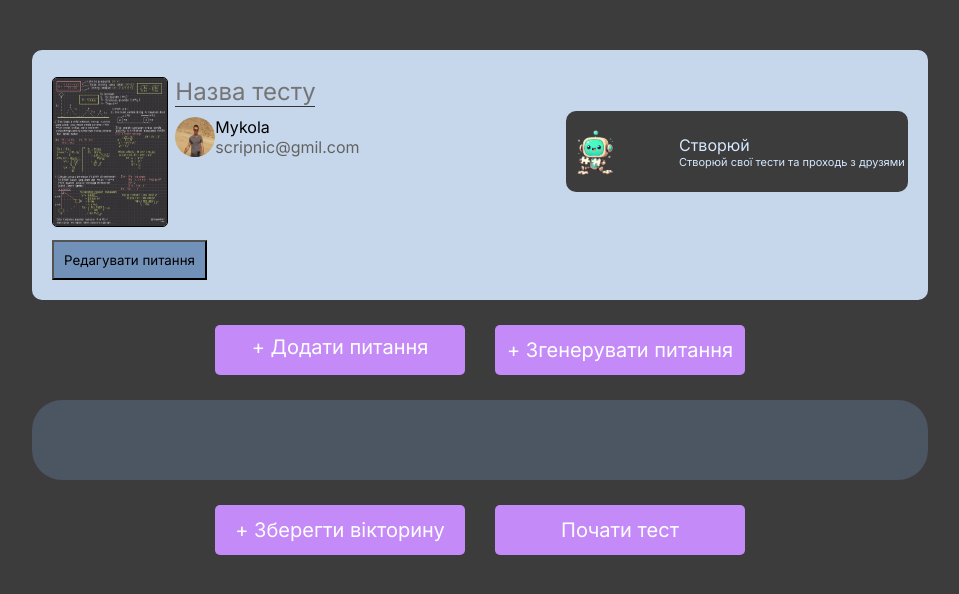
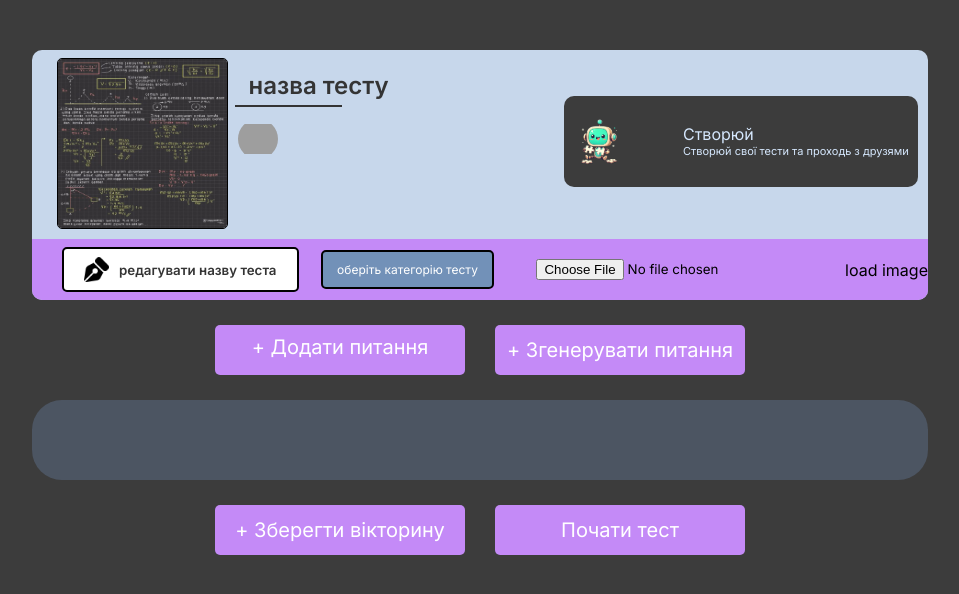
Before and after one commit to Pranichek/WebQuiz, a Python web app: template quiz/templates/test.html in a window 1280 px wide. Shown: the part 80-674 px from the top of the page, without its empty margins (160-1119 px from the left). Run offline with Jinja, Linux system fonts and the light colour scheme; the template is opened without the code that fills it, so the values that code supplies are empty; grey boxes are pictures that could not be loaded.

Commit message:
add all settings for creating test

```diff
--- a/manage.py
+++ b/manage.py
@@ -3,7 +3,7 @@ import Project
 def main():
     try:
         Project.execute()
-        Project.project.run(debug = True, port = 8002)
+        Project.project.run(debug = True)
     except Exception as error:
         print(error)
 
--- a/quiz/models.py
+++ b/quiz/models.py
@@ -12,6 +12,7 @@ class Test(flask_login.UserMixin, DATABASE.Model):
     answers = DATABASE.Column(DATABASE.Text, nullable = False)
     question_time = DATABASE.Column(DATABASE.String, nullable = False)
     image = DATABASE.Column(DATABASE.String)
+    category = DATABASE.Column(DATABASE.String, nullable = False)
 
     # Зв'язок з таблицею User
     user_id = DATABASE.Column(DATABASE.Integer, DATABASE.ForeignKey("user.id"), nullable=False)
--- a/quiz/static/css/test.css
+++ b/quiz/static/css/test.css
@@ -13,7 +13,7 @@ form{
 .top-block{
     display: flex;
     flex-direction: column;
-    padding: 20px;
+    /* padding: 20px; */
     gap: 7px;
     width: 100%;
     height: 250px;
@@ -26,39 +26,132 @@ form{
     display: flex;
     justify-content: space-between;
     width: 100%;
-    height: 350px;
+    height: 75%;
+    /* background-color: #94C4FF; */
+}
+
+.additional-buttons{
+    display: flex;
+    width: 100%;
+    justify-content: space-between;
+    width: 100%;
+    height: 25%;
+    background-color: #C48AF7;
 }
 
 .info-block{
     display: flex;
-    align-items: start;
+    align-items: center;
+    flex-direction: row;
+    justify-content: start;
     gap: 7px;
-    width: 40%;
+    width: 60%;
+    height: 100%;
+    /* background-color: blue; */
 }
 
+
+
 .info{
+    /* width: 80%; */
     display: flex;
     flex-direction: column;
     align-items: start;
     justify-content: start;
     gap: 10px;
+    height: 100%;
+    /* background-color: #94C4FF; */
+    padding-top: 15px;
 }
 
 .test-title-input{
-    width: 50%;
-    min-width: 140px;
+    /* width: 50%; */
+    /* min-width: 140px; */
     height: 30px;
     font-size: 24px;
     border: none;
-    border-bottom: 1px solid #343434;
-    background-color: #C7D7EB;
+    color: #343434;
+    max-width: 150px;
+    margin-left: 9%;
+    background: none;
+    background-color: none;
+    border: none;
+    outline: none;
+    transform: translateY(5px);
+    font-weight: 600;
+}
+
+
+.type{
+    position: relative;
+    z-index: 2;
+    display: flex;
+    flex-direction: column;
+    width: fit-content;
+}
+
+.type-p{
+    align-items: center;
+    cursor: pointer;
+    background: #7291B8;
+    padding: 10px 14px;
+    font-size: 12px;
+    border-radius: 3px;
+    color: #ffffff;
+    font-weight: 400;
+    /* margin-right: 44px; */
+    border: 2px black solid;
+    border-radius: 5px;
+    margin-right: 20px;
+    position: relative;
+}
+
+.hidden-list{
+    display: none;
+}
+
+#timeList{
+    position: absolute;
+    top: 48%;
+    border-radius: 5px;
+    cursor: pointer;
+    background: #7291B8;
+    list-style-type: none;
+    border: 2px black solid;
+    width: 13%;
+    text-align: start;
+    color: #ffffff;
+    font-size: 17px;
+}
+
+#timeList li{
+    padding: 6px 14px;
+    font-size: 20px;
+    font-family: 'Inter', sans-serif;
+}
+
+.test-title-input:disabled {
+    -webkit-text-fill-color: #343434;
+}
+
+
+.test-title-input:enabled {
+    -webkit-text-fill-color: #343434;
+}
+
+.under-line{
+    background-color: #343434;
+    width: 71%;
+    height: 1.5px;
 }
 
 .test-cover{
-    width: 150px;
-    height: 150px;
+    width: 171px;
+    height: 171px;
     border: 1px solid black;
     border-radius: 5px;
+    margin-left: 25px;
+    margin-top: 5px;
 }
 
 .creator-info{
@@ -71,8 +164,37 @@ form{
     border-radius: 100%;
 }
 
-.creator-email{
+.sign{
+    width: 25px;
+    height: 25px;
+}
+
+.creator-email, .creator-name{
     color: #636262;
+}
+
+.avatar{
+    object-fit: contain;
+    width: 100%;
+    height: 100%;
+}
+
+.avatar-circle{
+    object-fit: contain;
+    display: flex;
+    justify-content: center;
+    align-items: center;
+    width: 45px;
+    height: 45px;
+    /* width: 25%;
+    height: 100%; */
+    /* border: 1px black solid; */
+    border-radius: 50%;
+    overflow: hidden;
+    display: flex;
+    justify-content: center;
+    align-items: center;
+    margin-right: 5px;
 }
 
 .gray-block{
@@ -82,6 +204,7 @@ form{
     height: 50%;
     border-radius: 10px;
     background-color: #3C3C3C;
+    margin-right: 10px;
 }
 
 .mini-robot{
@@ -97,16 +220,30 @@ form{
     font-size: 11px;
 }
 
-.additional-buttons{
+
+/* .set-name{
+    padding: 12px 20px 12px 20px;
+    border: 2px black solid;
+    border-radius: 5px;
+    background-color: #ffffff;
+    margin-left: 30px;
+    color: #343434;
+    text-align: right;
+    padding-left: 60px;
+    transform: translateY(-5px);
+} */
+.set-name {
     display: flex;
-    width: 100%;
-    justify-content: start;
-    /* background-color: #C48AF7; */
-}
+    align-items: center;
+    gap: 10px; /* расстояние между иконкой и текстом */
 
-.set-name{
-    padding: 10px;
-    background-color: #7291B8;
+    padding: 8px 20px;
+    border: 2px black solid;
+    border-radius: 5px;
+    background-color: #ffffff;
+    margin-left: 30px;
+    color: #343434;
+    font-weight: 600;
 }
 
 .buttons{
@@ -207,3 +344,8 @@ form{
     /* width: 30%; */
     font-size: 13px;
 }
+
+.test-title-input:disabled {
+    color: #343434;
+    opacity: 1;
+}
--- a/quiz/static/js/test.js
+++ b/quiz/static/js/test.js
@@ -153,4 +153,35 @@ document.body.onmouseup = function() {
     if (InputName != document.activeElement){
         InputName.disabled = true;
     }
-  }
+}
+
+document.addEventListener('keydown', function(event) {
+    if (event.key === 'Enter') {
+      // КОд який при натискані кнопки enter буде працювати
+      InputName.disabled = true;
+      document.getElementById('main-form').addEventListener('submit', function(event) {
+            // Your code here
+            event.preventDefault();
+        });
+    }
+  });
+
+window.addEventListener(
+    'load',
+    () => {
+        let AvatarImage = document.querySelector(".avatar")
+
+        console.log("AvatarImage.dataset.size =", AvatarImage.dataset.size)
+        // подгружаем размер картинки тот что установил пользователь
+        AvatarImage.style.width = `${AvatarImage.dataset.size}%`;
+        AvatarImage.style.height = `${AvatarImage.dataset.size}%`;
+    }
+)
+
+
+
+// КОд який під час відправки даних input title_test робить не disabled, щоб модна було відправити дані
+document.getElementById("main-form").addEventListener("submit", function () {
+    const input = document.querySelector(".test-title-input");
+    input.disabled = false;
+});
--- /dev/null
+++ b/quiz/static/js/test_category.js
@@ -0,0 +1,33 @@
+const timeList = document.getElementById("timeList");
+const liList = document.getElementsByTagName("li");
+const time = document.getElementById("time");
+
+time.addEventListener("click", ()=>{
+    if (timeList.classList.contains("hidden-list")){
+        timeList.classList.remove("hidden-list");
+    } else{
+        timeList.classList.add("hidden-list");
+    }
+
+})
+
+for (let li of liList){
+    li.addEventListener("click", ()=>{
+        time.textContent = li.textContent;
+        timeList.classList.add("hidden-list");
+        document.cookie = `category=${li.textContent}; path=/;`;
+    })
+}
+
+window.addEventListener(
+    'load',
+    () => {
+        let cookies = document.cookie.match("category")
+        if (cookies){
+            let cookiename = document.cookie.split("category=")[1].split(";")[0];
+            time.textContent = cookiename
+        }else{
+            time.textContent = "оберіть категорію тесту "
+        }
+    }
+)
--- a/quiz/templates/test.html
+++ b/quiz/templates/test.html
@@ -9,25 +9,30 @@
 {% endblock %}
 
 {% block content %}
-    <form action="" method="post">
+    <form action="" method="post" id="main-form" enctype="multipart/form-data">
 
         <div class="top-block">
             <div class="main-info">
 
                 <div class="info-block">
-                    <img src="{{ url_for('test_pass.static', filename='images/cover.png') }}" alt="" class="test-cover">
+                    <img  src="{{ url_for('test_pass.static', filename='images/cover.png') }}" alt="" class="test-cover">
 
                     <div class="info">
-                        <input class="test-title-input" type="text" name="test_title" onchange="saveName();" placeholder="Назва тесту" disabled>
+                        <input class="test-title-input" type="text" name="test_title" onchange="saveName();" placeholder="назва тесту" disabled>
+                        <div class="under-line"></div>
                         <div class="creator-info">
-                            <img src="{{ url_for('test_pass.static', filename='images/avatar.jpg') }}" alt="">
+                            <!-- <img src="{{ url_for('test_pass.static', filename='images/avatar.jpg') }}" alt=""> -->
+                            <div class="avatar-circle">
+                                <img data-size="{{ user.size_avatar }}" class="avatar" src="{{ url_for('profile.static', filename='images/edit_avatar/' + user.email +'/'+ user.name_avatar ) }}" alt="avatar">
+                            </div>
                             <div class="cretor-data">
-                                <p class="creator-name">Mykola</p>
-                                <p class="creator-email">scripnic@gmil.com</p>
+                                <p class="creator-name">{{ user.username }}</p>
+                                <p class="creator-email">{{ user.email }}</p>
                             </div>
                         </div>
                     </div>
                 </div>
+
                 <div class="gray-block">
                     <img class="mini-robot" src="{{ url_for('test_pass.static', filename='images/mini-robot.png') }}" alt="">
                     <span>
@@ -39,8 +44,28 @@
 
             <div class="additional-buttons">
                 <div>
-                    <button class="set-name" type="button" onclick="ChangeName();">Редагувати питання</button>
+                    <button class="set-name" type="button" onclick="ChangeName();">
+                        <img class="sign" src="{{ url_for('test_pass.static', filename = 'images/pen.png') }}" alt="">
+                        редагувати назву теста
+                    </button>
+                    <!-- <img class="sign" src="{{ url_for('test_pass.static', filename = 'images/pen.png') }}" alt=""> -->
                 </div>
+                <!-- <div class="type-test"> -->
+                <div class="timer"><p class="timer-p type-p" id="time">оберіть категорію тесту </p>
+                    <ul id="timeList" class="hidden-list">
+                        <li>математика </li>
+                        <li>англійська </li>
+                        <li>програмування </li>
+                        <li>історія</li>
+                        <li>фізика</li>
+                        <li>хімія</li>
+                        <li>інше</li>
+                    </ul>
+                </div>
+
+                <input id="image" name="image" type="file" accept="image/*">
+                <label for="image">load image</label>
+                <!-- </div> -->
             </div>
         </div>
 
@@ -89,4 +114,5 @@
 
 {% block scripts %}
     <script src="{{ url_for('test_pass.static', filename='js/test.js') }}"></script>
+    <script src="{{ url_for('test_pass.static', filename='js/test_category.js') }}"></script>
 {% endblock %}
--- a/userprofile/templates/edit_avatar.html
+++ b/userprofile/templates/edit_avatar.html
@@ -47,7 +47,7 @@
                 <form action="" method="post" id="send-picture" enctype='multipart/form-data'>
                     <label for="file"><img class="button-image" src="{{ url_for('edit_avatar.static', filename='images/edit_avatar/photo.png') }}" alt=""></label>
                     <input type="text" name="check_form" class = "check_name" value = "load_image">
-                    <input id="file-upload" name="file" type="file" class="get_photo" onchange="submitForm()">
+                    <input id="file-upload" name="file" type="file" class="get_photo" onchange="submitForm()" accept="image/*">
                 </form>
             </div>
 
```
Also changed, not shown: quiz/views.py (+15 -2 lines), userprofile/views.py (+3 -4 lines), quiz/static/images/arrow.png (added), quiz/static/images/pen.png (added).
